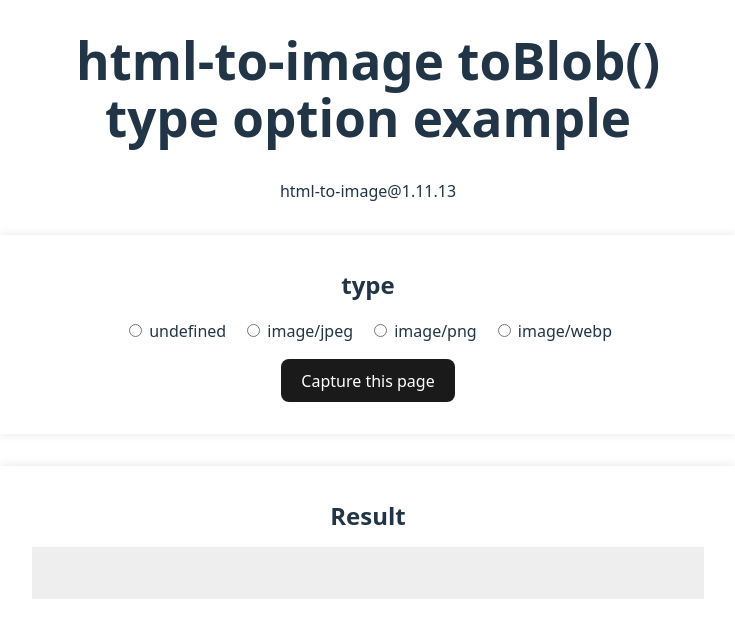
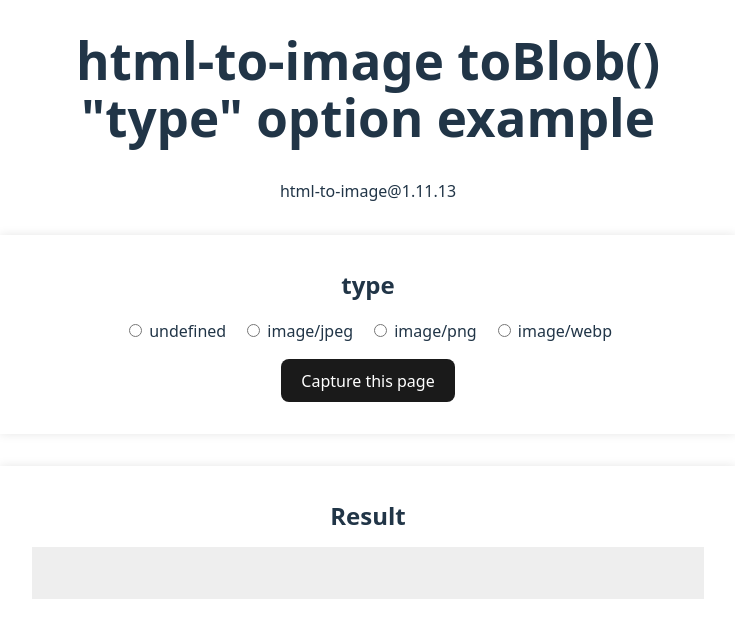
Before and after one commit to kimulaco/html-to-image-example, a website built with Vite: page index.html in a window 1280 px wide. Shown: the part 152-790 px from the top of the page, without its empty margins (272-1007 px from the left). Built offline with nearby package versions, Linux system fonts and the light colour scheme.

```diff
--- a/index.html
+++ b/index.html
@@ -4,7 +4,7 @@
     <meta charset="UTF-8" />
     <link rel="icon" type="image/svg+xml" href="/vite.svg" />
     <meta name="viewport" content="width=device-width, initial-scale=1.0" />
-    <title>html-to-image-example</title>
+    <title>html-to-image toBlob() "type" option example</title>
   </head>
   <body>
     <div id="app">
@@ -29,7 +29,7 @@
           />
         </a>
 
-        <h1>html-to-image toBlob()<br> type option example</h1>
+        <h1>html-to-image toBlob()<br>"type" option example</h1>
 
         <p>html-to-image@1.11.13</p>
 
```
Also changed, not shown: README.md (added).
